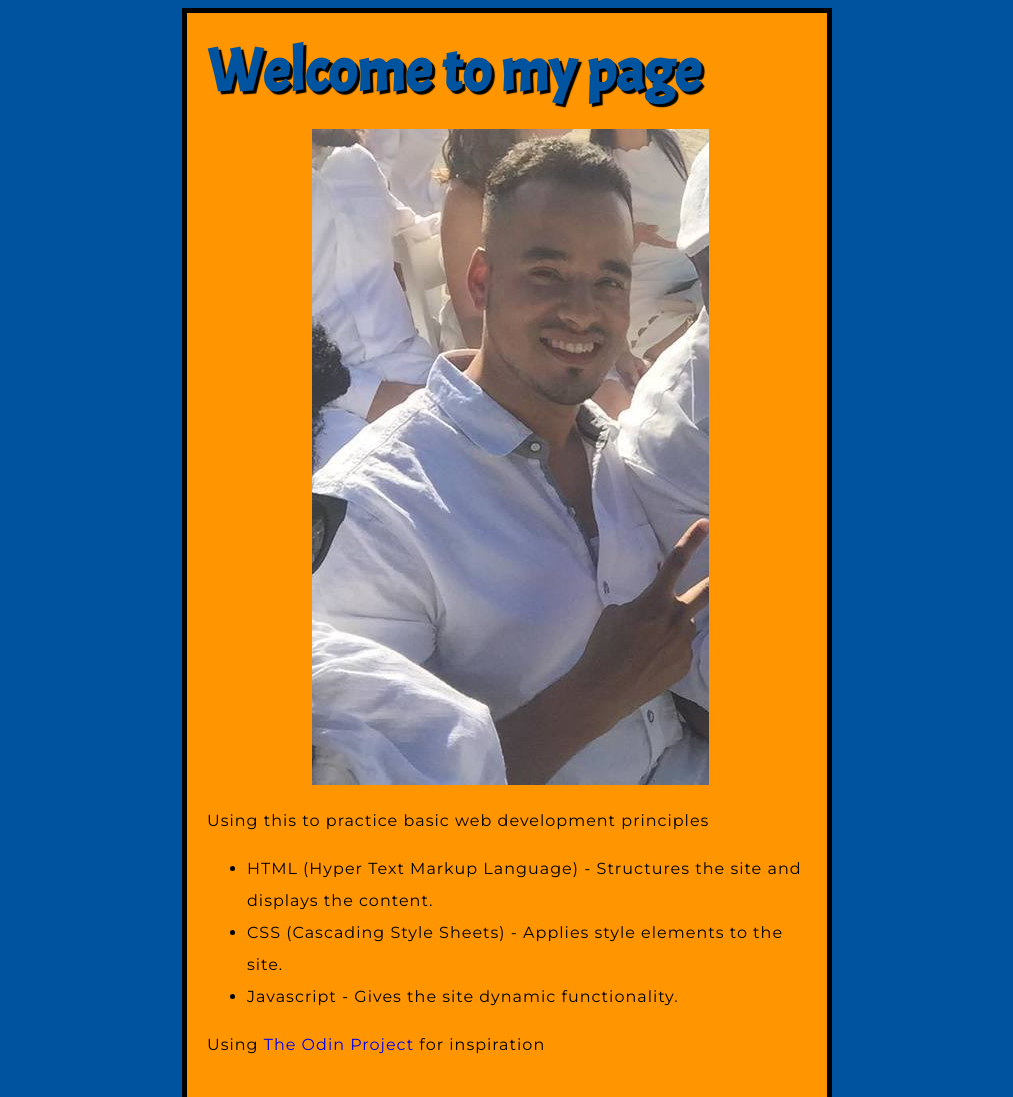
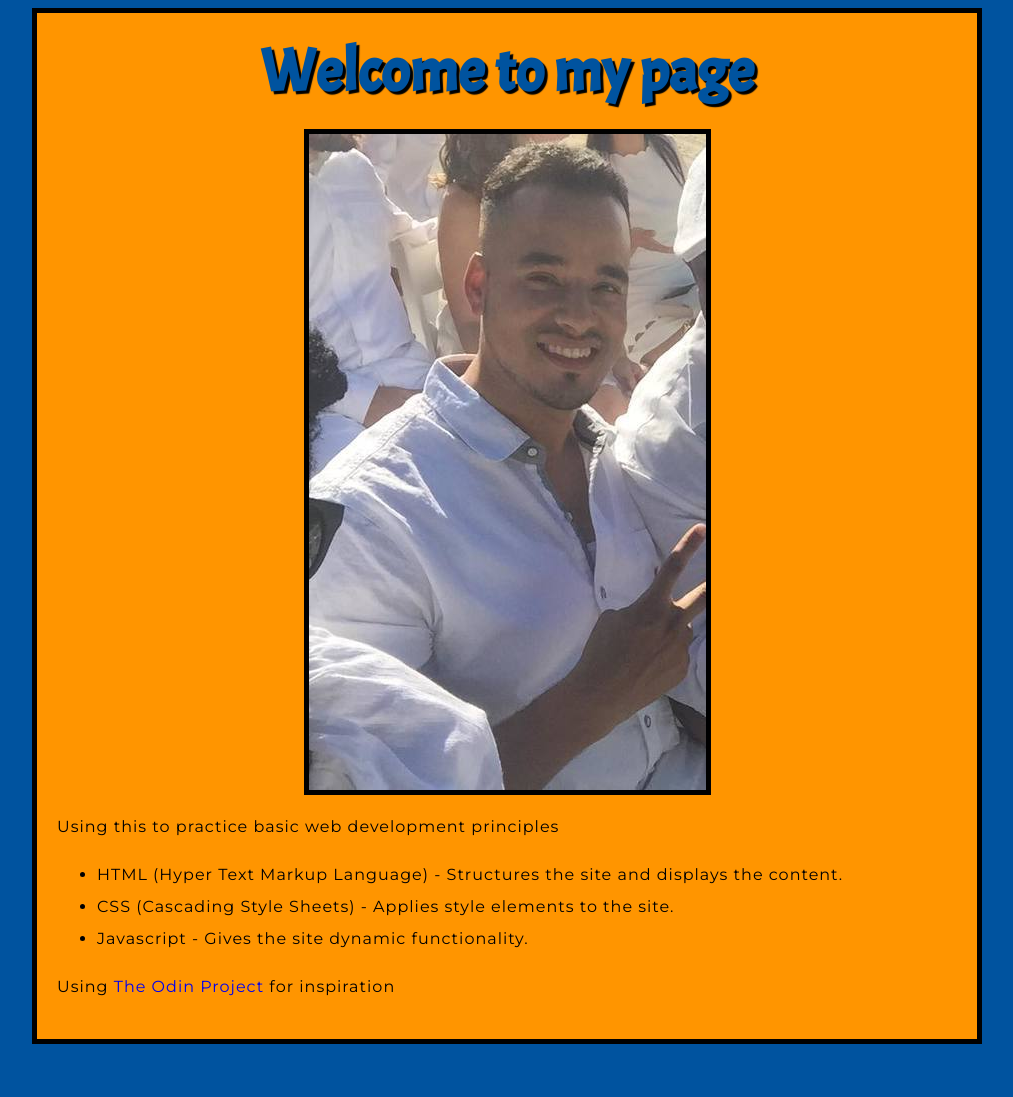
Before and after one commit to fredosantana/test_repo, a plain HTML site: page index.html in a window 1280 px wide. Shown: the top 1097 px of the page, without its empty margins (133-1146 px from the left). After the commit the page ends 1052 px from the top, so only its background shows below. Drawn offline with Linux system fonts and the light colour scheme.

Commit message:
More style changes made on index page; ready to merge with master branch

```diff
--- a/styles/styles.css
+++ b/styles/styles.css
@@ -3,7 +3,7 @@ html {
 }
 
 .intro {
-  width: 600px;
+  width: 900px;
   margin: 0 auto;
   background-color: #FF9500;
   padding: 0 20px 20px 20px;
@@ -14,6 +14,7 @@ html {
   font-family: 'Acme', sans-serif;
   font-size: 60px;
   margin: 0;
+  text-align: center;
   padding: 20px 0;
   color: #00539F;
   text-shadow: 3px 3px 1px black;
@@ -34,8 +35,8 @@ html {
   color: red;
 }
 
-.pic {
+img {
   display: block;
   margin: auto;
-  width: 65%;
+  border: 5px solid black;
 }
```
